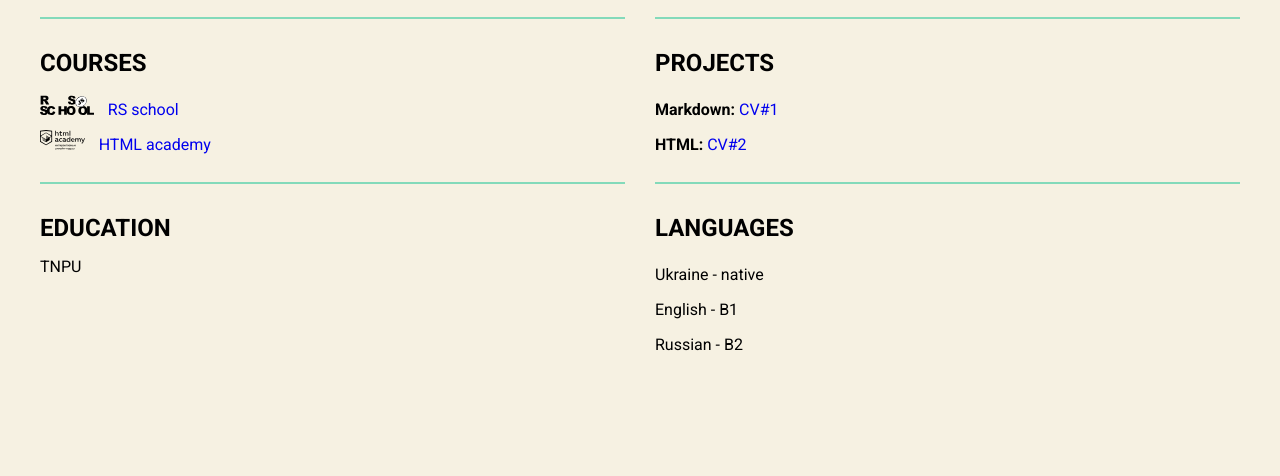
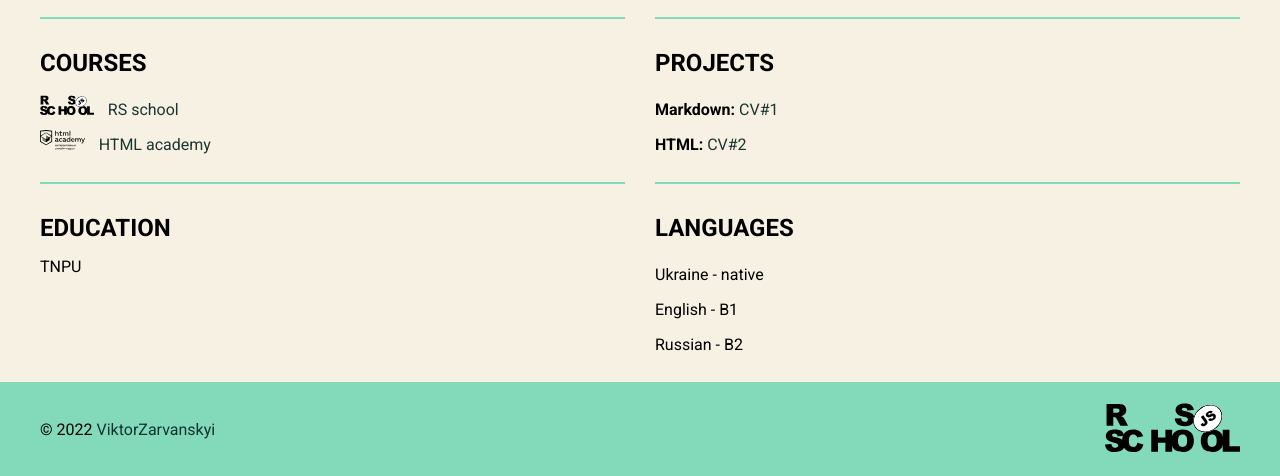
Before and after one commit to ViktorZarvanskyi/rsschool-cv, a plain HTML site: page index.html in a window 1280 px wide. Shown: the part 1106-1582 px from the top of the page. Before the commit the page ends 1488 px from the top, so only its background shows below. Drawn offline with Linux system fonts and the light colour scheme; a web font is replaced by a local one.

Commit message:
feat: add foote to HTML and CSS

```diff
--- a/css/style.css
+++ b/css/style.css
@@ -92,6 +92,7 @@ h2 {
 
 .main_item a {
     text-decoration: none;
+    color: rgba(3, 32, 32, 0.9);
 }
 
 section {
@@ -108,3 +109,24 @@ main ul img {
     margin-right: 10px;
     height: 20px;
 }
+
+footer {
+    background: rgba(102, 213, 176, 0.795);
+    box-shadow: 0px 4px 4px rgba(4, 90, 63, 0.18);
+    padding: 20px 10px;
+}
+
+footer .container {
+    display: flex;
+    justify-content: space-between;
+    align-items: center;
+}
+
+footer a {
+    text-decoration: none;
+    color: rgba(3, 32, 32, 0.9);
+}
+
+footer img {
+    height: 50px;
+}
--- a/index.html
+++ b/index.html
@@ -170,5 +170,14 @@
             </section>
         </div>
     </main>
+    <footer>
+        <div class="container">
+            <div>
+                <span>© 2022</span>
+                <a href="https://github.com/ViktorZarvanskyi">ViktorZarvanskyi</a>
+            </div>
+            <a href="https://rs.school/js/" target="_blank"><img src="./assets/svg/rs_school_js.svg" alt="icon_RSSchool"></a>
+        </div>
+    </footer>
 </body>
 </html>
```
